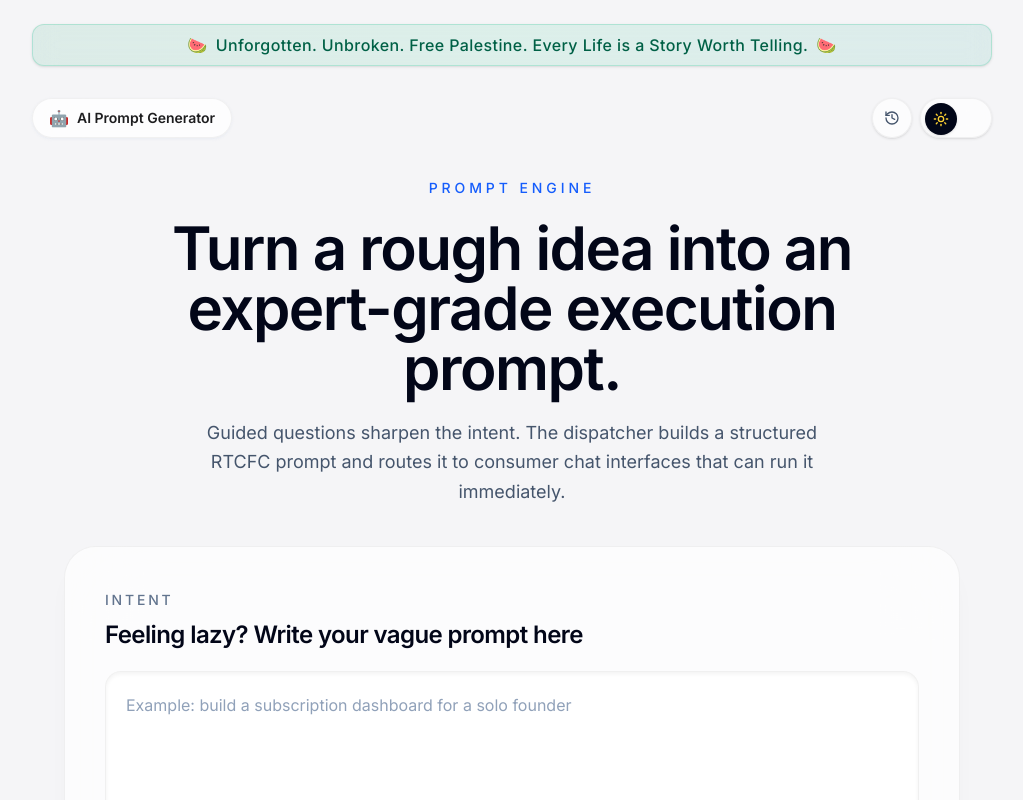
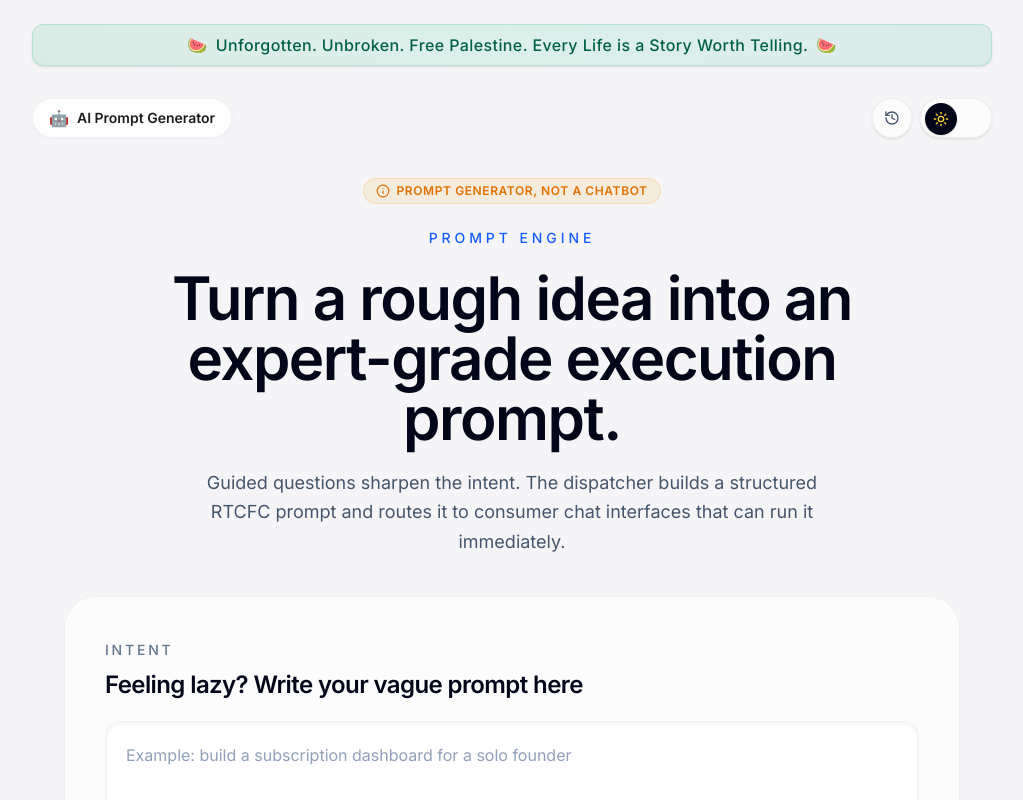
Before and after one commit to Nidan73/prompt-generator, a Next.js app: page / in a window 1280 px wide. Shown: the top 800 px of the page, without its empty margins (128-1151 px from the left). Built offline with nearby package versions, Linux system fonts and the light colour scheme.

Commit message:
ui: add prompt generator vs chatbot disclaimer badge

```diff
--- a/app/page.tsx
+++ b/app/page.tsx
@@ -16,6 +16,7 @@ import {
   ExternalLink,
   Globe,
   History,
+  Info,
   Link2,
   Loader2,
   LockKeyhole,
@@ -634,6 +635,12 @@ export default function Home() {
             transition={{ delay: 0.05, duration: 0.5, type: "spring", stiffness: 400, damping: 30 }}
             className="mx-auto max-w-3xl text-center"
           >
+            <div className="mb-6 flex items-center justify-center">
+              <span className="inline-flex items-center gap-1.5 rounded-full border border-amber-500/20 bg-amber-500/10 px-3 py-1 text-xs font-semibold uppercase tracking-wider text-amber-600 dark:border-amber-400/20 dark:bg-amber-400/10 dark:text-amber-400">
+                <Info className="h-3.5 w-3.5" />
+                Prompt Generator, Not a Chatbot
+              </span>
+            </div>
             <p className="text-sm font-medium uppercase tracking-[0.28em] text-blue-600 dark:text-blue-400">
               Prompt engine
             </p>
```
